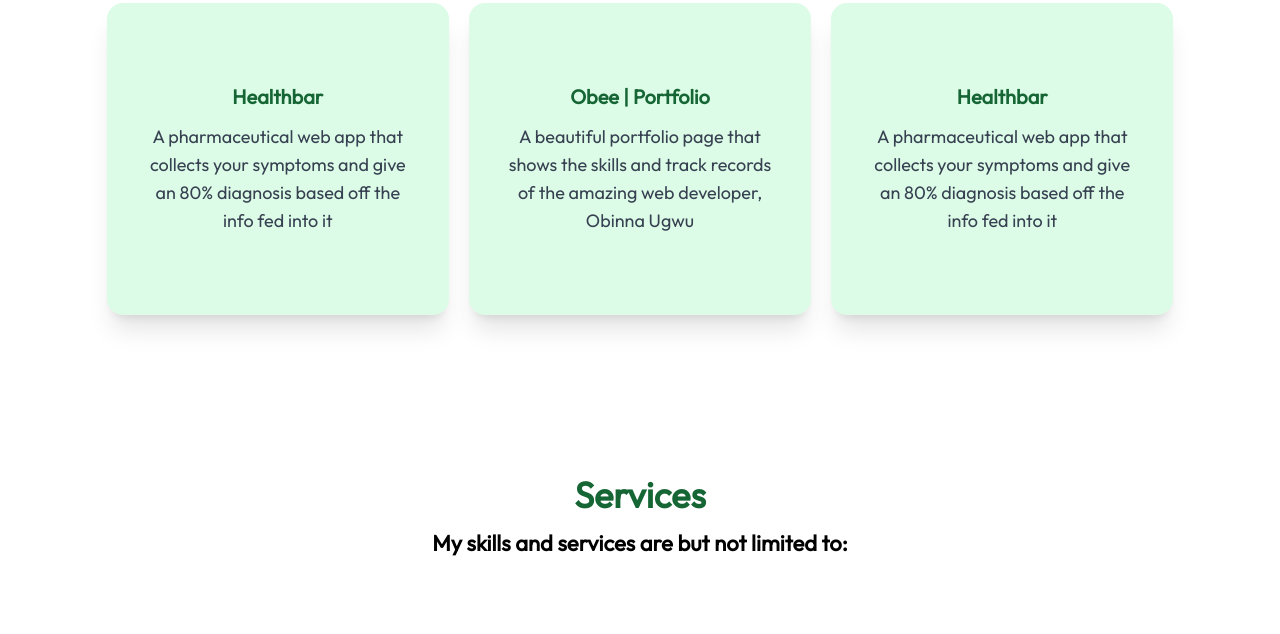
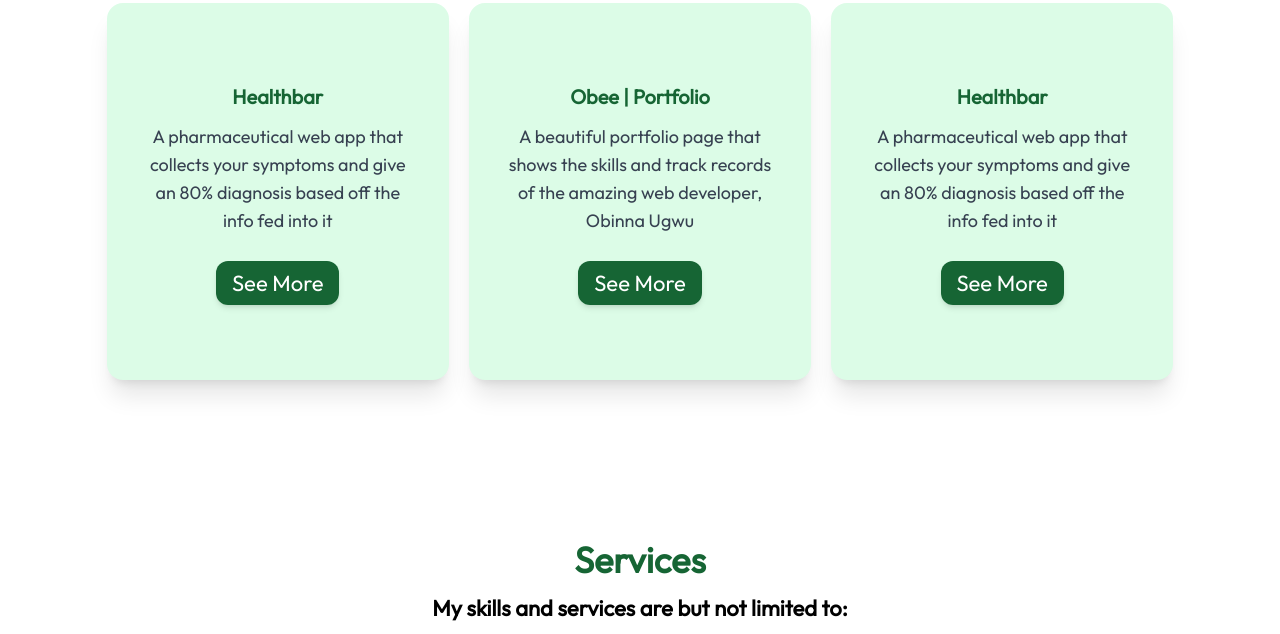
Before and after one commit to obeespace/portfolio_obee, a plain HTML site: page index.html in a window 1280 px wide. Shown: the part 715-1349 px from the top of the page. Drawn offline with nearby package versions, Linux system fonts and the light colour scheme.

Commit message:
Extra Styling

```diff
--- a/index.html
+++ b/index.html
@@ -59,6 +59,7 @@
             A pharmaceutical web app that collects your symptoms and give an 80%
             diagnosis based off the info fed into it
           </p>
+          <div class="mt-8"><a class="mt-10 bg-green-800 px-4 py-2 shadow-md rounded-xl text-white">See More</a></div>
         </div>
 
         <div
@@ -71,6 +72,7 @@
             A beautiful portfolio page that shows the skills and track records
             of the amazing web developer, Obinna Ugwu
           </p>
+          <div class="mt-8"><a class="mt-10 bg-green-800 px-4 py-2 shadow-md rounded-xl text-white">See More</a></div>
         </div>
 
         <div
@@ -81,6 +83,8 @@
             A pharmaceutical web app that collects your symptoms and give an 80%
             diagnosis based off the info fed into it
           </p>
+          <div class="mt-8"><a class="mt-10 bg-green-800 px-4 py-2 shadow-md rounded-xl text-white">See More</a></div>
+
         </div>
       </div>
     </div>
```
